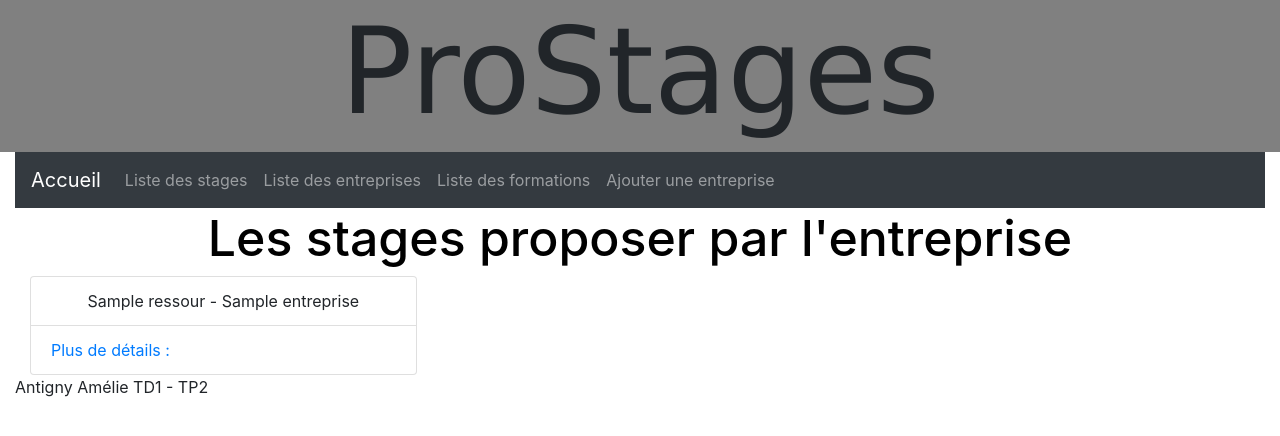
After one commit to amelie-anti/ProStages, a Symfony app: template ProStages/templates/ProStages/stagesParFormation.html.twig in a window 1280 px wide. The commit adds this page. Shown: the top 436 px of the page. Run offline with Twig, Linux system fonts and the light colour scheme; the template is opened without the code that fills it: most values are stand-ins (such as "Sample title", 1, 10 or a date in 2020); some libraries are stand-ins or nearby versions.

Commit message:
correction tp1 et tp2 tout marche

```diff
--- a/ProStages/templates/ProStages/entreprises.html.twig
+++ b/ProStages/templates/ProStages/entreprises.html.twig
@@ -23,10 +23,8 @@
 							<a href="{{path('ProStages-ModifierEntreprise',{id:ressourcesCourante.id})}}">Modifier l'entreprise </a>
 						</li>
 						<li class="list-group-item">
-							{% for EntrepriseCourant in ressour %}
-							<a href="{{path('ProStages-Stages',{id:EntrepriseCourant.nom})}}"> stage proposer</a>
-							<br> </br>
-							{% endfor %}
+							<a href="{{path('ProStages-stagesParEntreprise',{nom:ressourcesCourante.nom})}}"> stage proposer</a>
+						</li>
 					</ul>
 				</div>
 			{% endfor %}
--- a/ProStages/templates/ProStages/formations.html.twig
+++ b/ProStages/templates/ProStages/formations.html.twig
@@ -16,10 +16,7 @@
 						<li class="list-group-item"><strong>Nom long : </strong>{{ressourcesCourant.nomLong}}
 						</li>
 						<li class="list-group-item">
-							{% for formationCourant in ress %}
-								<a href="{{path('ProStages-Stages',{id:formationCourant.id})}}">stage proposer</a>
-								<br> </br>
-							{% endfor %}
+							<a href="{{path('ProStages-stagesParFormation',{nomCourt:ressourcesCourant.nomCourt})}}">stage proposer</a>
 						</li>
 					</ul>
 				</div>
--- a/ProStages/templates/ProStages/index.html.twig
+++ b/ProStages/templates/ProStages/index.html.twig
@@ -6,4 +6,5 @@
 
 {% block contenuPage %}
     Sur ce site tu trouvera plein de stages yessss
+    <img src="F:\dutinfo2\S3\Symfony_tp\ProStages\Images\giphy.gif" />
 {% endblock %}
--- /dev/null
+++ b/ProStages/templates/ProStages/stagesParFormation.html.twig
@@ -0,0 +1,25 @@
+{% extends 'base.html.twig' %}
+
+{% block titrePage %}
+	Les stages proposer par l'entreprise
+{% endblock %}
+
+
+{% block contenuPage %}
+	<div class="col-md-12">
+		<div class="row">
+			{% for ressourcesCourante in ressour %}
+				<div class="col-md-4">
+					<ul class="list-group">
+						<li class="list-group-item" style="text-align:center">{{ressourcesCourante.nom}} - {{ressourcesCourante.entreprise.nom}}
+						</li>
+						<li class="list-group-item">
+							<a href="{{path('ProStages-ressourceStages',{id:ressourcesCourante.id})}}">Plus de détails :
+							</a>
+						</li>
+					</ul>
+				</div>
+			{% endfor %}
+		</div>
+	</div>
+{% endblock %}
--- a/ProStages/templates/base.html.twig
+++ b/ProStages/templates/base.html.twig
@@ -40,17 +40,17 @@
                             <button class="navbar-toggler" type="button" data-toggle="collapse" data-target="#bs-example-navbar-collapse-1">
                                 <span class="navbar-toggler-icon"></span>
                             </button>
-                            <a class="navbar-brand" href="{{path('ProStages-Accueil',{id:1})}}">Accueil</a>
+                            <a class="navbar-brand" href="{{path('ProStages-Accueil')}}">Accueil</a>
                             <div class="collapse navbar-collapse" id="bs-example-navbar-collapse-1">
                                 <ul class="navbar-nav">
                                     <li class="nav-item">
-                                        <a class="nav-link" href="{{path('ProStages-Stages',{id:3})}}">Liste des stages</a>
+                                        <a class="nav-link" href="{{path('ProStages-Stages')}}">Liste des stages</a>
                                     </li>
                                     <li class="nav-item">
-                                        <a class="nav-link" href="{{path('ProStages-Entreprises',{id:1})}}">Liste des entreprises</a>
+                                        <a class="nav-link" href="{{path('ProStages-Entreprises')}}">Liste des entreprises</a>
                                     </li>
                                     <li class="nav-item">
-                                        <a class="nav-link" href="{{path('ProStages-Formations',{id:2})}}">Liste des formations</a>
+                                        <a class="nav-link" href="{{path('ProStages-Formations')}}">Liste des formations</a>
                                     </li>
                                     <li class="nav-item">
                                         <a class="nav-link" href="{{path('ProStages-AjoutEntreprise')}}">Ajouter une entreprise</a>
```
Also changed, not shown: ProStages/src/Controller/ProStagesController.php (+17 -14 lines), ProStages/src/Repository/StageRepository.php (+14 -0 lines), ProStages/templates/ProStages/stagesParEntreprise.html.twig (added, +25 -0 lines), ProStages/Images/giphy.gif (added), 1 other file.
